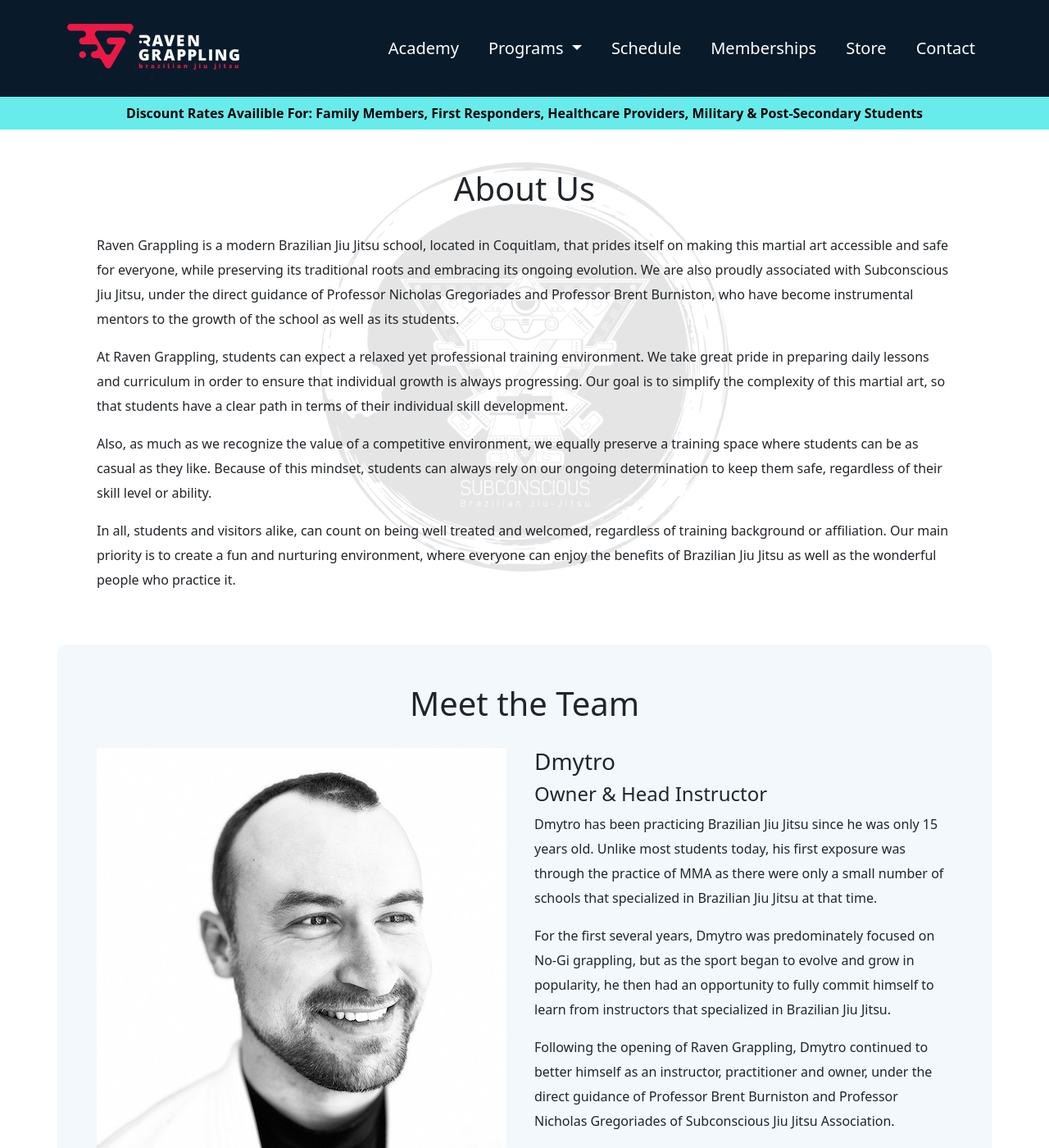
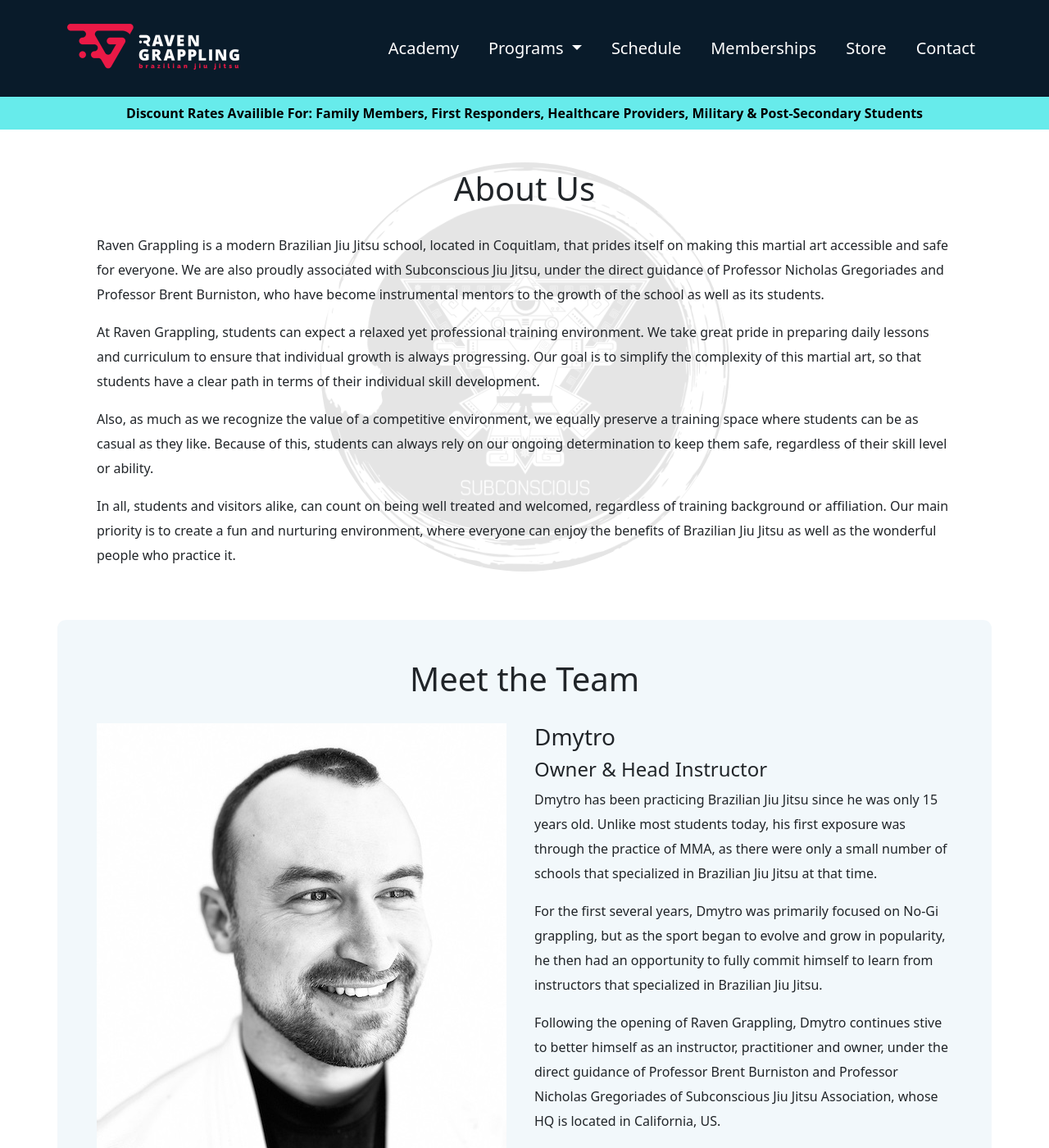
Before and after one commit to RavenGrappling/RavenGrappling.github.io, a Jekyll site: the page built from academy.md, in a window 1280 px wide and 1400 px high. Shown: the whole window at 82% size. Built offline with Jekyll 4.4.1, drawn with Linux system fonts in a browser that asks for light colours; some of the changed text lies outside the part shown.

Commit message:
Update academy.md

```diff
--- a/academy.md
+++ b/academy.md
@@ -7,13 +7,13 @@
   <h1 class="text-center">About Us</h1>
 
   <p>
-    Raven Grappling is a modern Brazilian Jiu Jitsu school, located in Coquitlam, that prides itself on making this martial art accessible and safe for everyone, while preserving its traditional roots and embracing its ongoing evolution. We are also proudly associated with Subconscious Jiu Jitsu, under the direct guidance of Professor Nicholas Gregoriades and Professor Brent Burniston, who have become instrumental mentors to the growth of the school as well as its students.
+    Raven Grappling is a modern Brazilian Jiu Jitsu school, located in Coquitlam, that prides itself on making this martial art accessible and safe for everyone. We are also proudly associated with Subconscious Jiu Jitsu, under the direct guidance of Professor Nicholas Gregoriades and Professor Brent Burniston, who have become instrumental mentors to the growth of the school as well as its students.
   </p>
   <p>
-    At Raven Grappling, students can expect a relaxed yet professional training environment. We take great pride in preparing daily lessons and curriculum in order to ensure that individual growth is always progressing. Our goal is to simplify the complexity of this martial art, so that students have a clear path in terms of their individual skill development.
+    At Raven Grappling, students can expect a relaxed yet professional training environment. We take great pride in preparing daily lessons and curriculum to ensure that individual growth is always progressing. Our goal is to simplify the complexity of this martial art, so that students have a clear path in terms of their individual skill development.
   </p>
   <p>
-    Also, as much as we recognize the value of a competitive environment, we equally preserve a training space where students can be as casual as they like. Because of this mindset, students can always rely on our ongoing determination to keep them safe, regardless of their skill level or ability.
+    Also, as much as we recognize the value of a competitive environment, we equally preserve a training space where students can be as casual as they like. Because of this, students can always rely on our ongoing determination to keep them safe, regardless of their skill level or ability.
   </p>
   <p>
     In all, students and visitors alike, can count on being well treated and welcomed, regardless of training background or affiliation. Our main priority is to create a fun and nurturing environment, where everyone can enjoy the benefits of Brazilian Jiu Jitsu as well as the wonderful people who practice it.
@@ -35,13 +35,13 @@
         Owner & Head Instructor
       </h4>
       <p>
-        Dmytro has been practicing Brazilian Jiu Jitsu since he was only 15 years old. Unlike most students today, his first exposure was through the practice of MMA as there were only a small number of schools that specialized in Brazilian Jiu Jitsu at that time.
+        Dmytro has been practicing Brazilian Jiu Jitsu since he was only 15 years old. Unlike most students today, his first exposure was through the practice of MMA, as there were only a small number of schools that specialized in Brazilian Jiu Jitsu at that time.
       </p>
       <p>
-        For the first several years, Dmytro was predominately focused on No-Gi grappling, but as the sport began to evolve and grow in popularity, he then had an opportunity to fully commit himself to learn from instructors that specialized in Brazilian Jiu Jitsu.
+        For the first several years, Dmytro was primarily focused on No-Gi grappling, but as the sport began to evolve and grow in popularity, he then had an opportunity to fully commit himself to learn from instructors that specialized in Brazilian Jiu Jitsu.
       </p>
       <p>
-        Following the opening of Raven Grappling, Dmytro continued to better himself as an instructor, practitioner and owner, under the direct guidance of Professor Brent Burniston and Professor Nicholas Gregoriades of Subconscious Jiu Jitsu Association.
+        Following the opening of Raven Grappling, Dmytro continues stive to better himself as an instructor, practitioner and owner, under the direct guidance of Professor Brent Burniston and Professor Nicholas Gregoriades of Subconscious Jiu Jitsu Association, whose HQ is located in California, US.
       </p>
       <p>
         As his journey in Brazilian Jiu Jitsu continues, Dmytro is passionate about sharing all that he has learned from over a decade of experience in competitive and self-defense oriented styles. He is committed in bringing a depth of practical knowledge to his students, whether they have casual or competitive aspirations.
@@ -65,7 +65,7 @@
 to connect with children due to his warm and kind demeanor. He is always striving to make sure that kids and teens are having fun, while also staying focused on the learning for the day.
       </p>
       <p>
-        Chris is also an original member of Raven Grappling, and as such is well versed in the fundamental curriculum that is taught to all beginners. He
+        Chris is also an original member of Raven Grappling, and as such, is well versed in the fundamental curriculum that is taught to all beginners. He
 is skilled in providing constructive feedback in a positive and supportive manner, so that everyone feels that they are making progress in their individual development.
       </p>
       <p>
```
